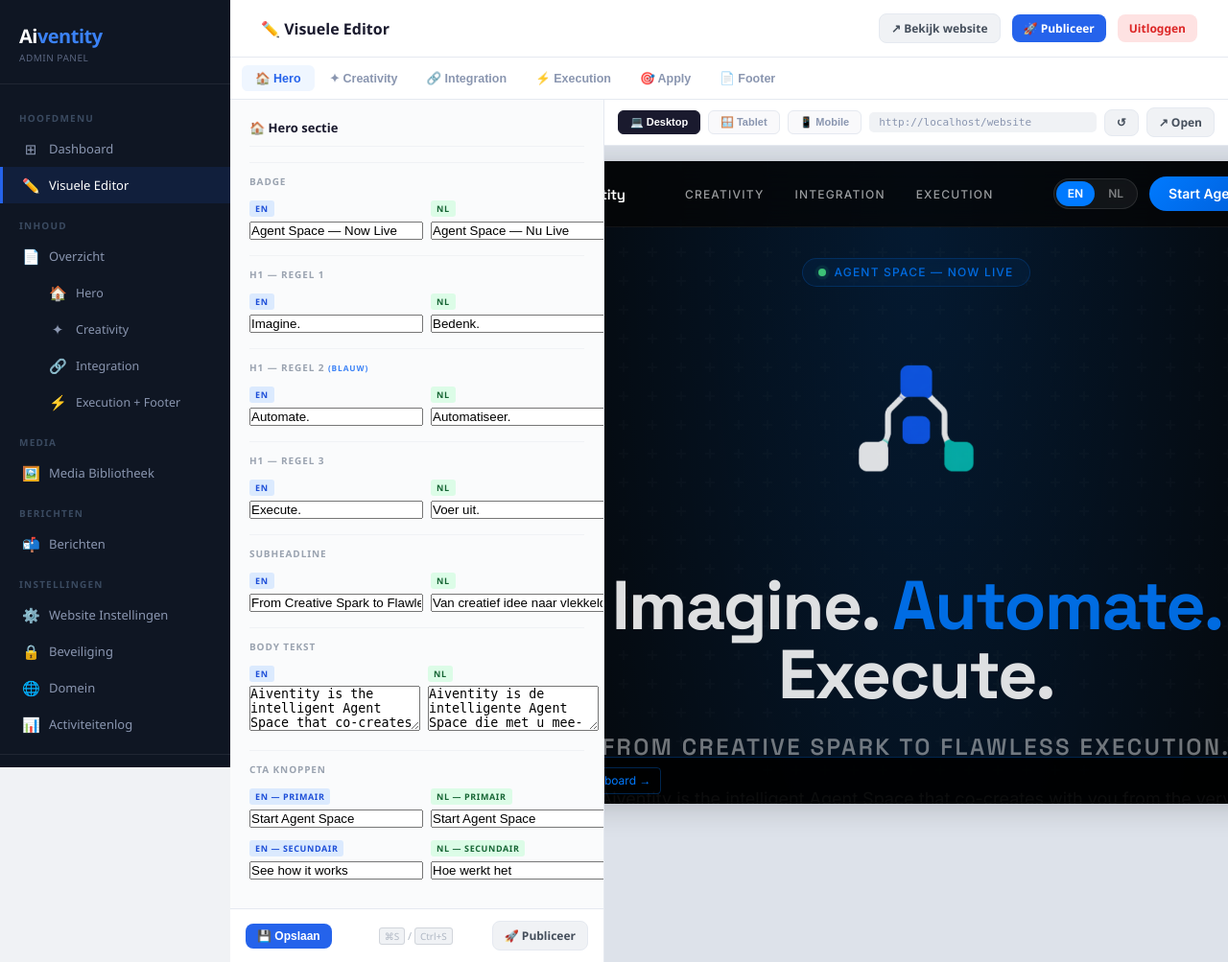
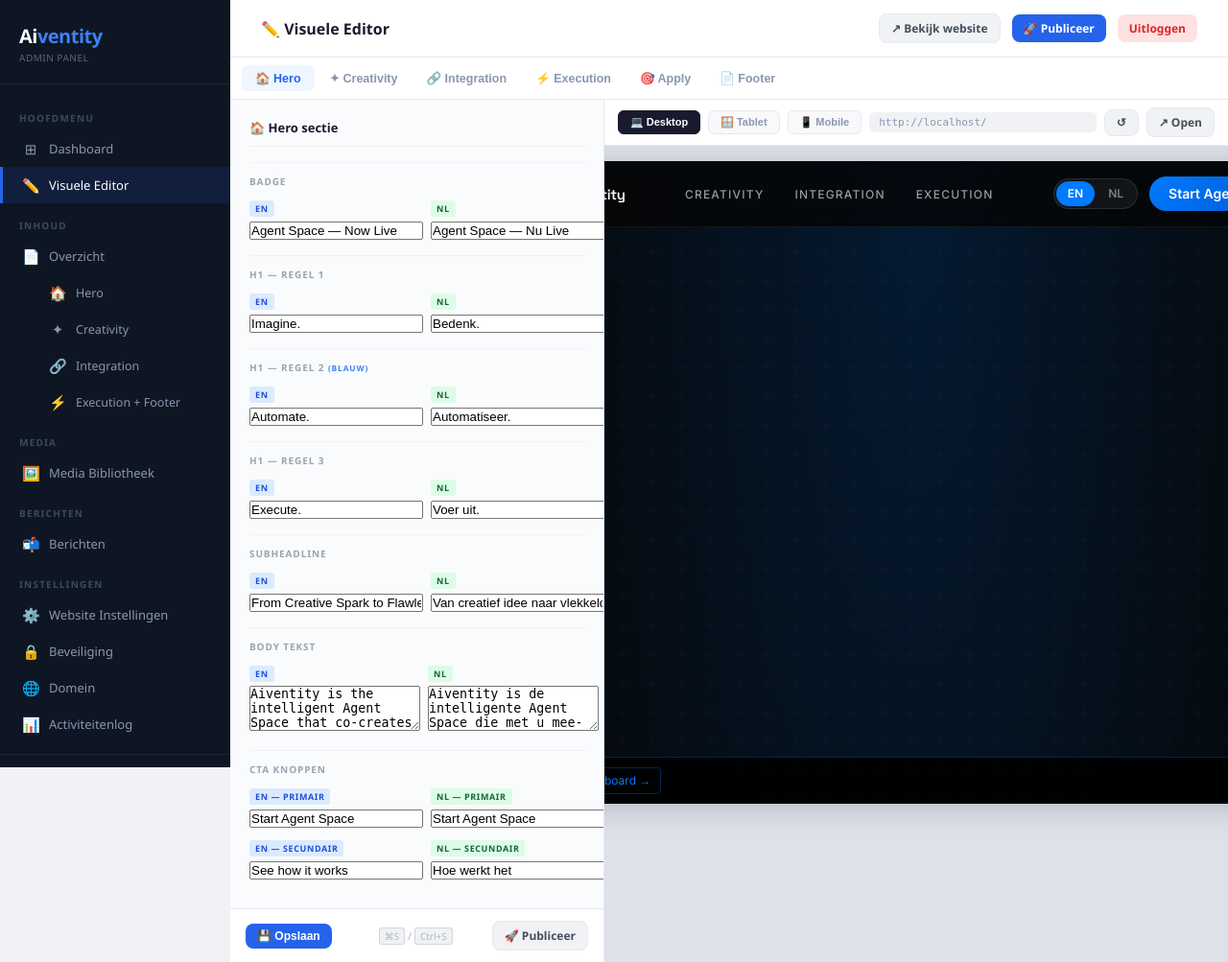
Before and after one commit to DanielKrab/aiventity-backend, a Flask app: page /editor in a window 1280 px wide. Shown: the whole page at 96% size. Run offline with Flask 3, Linux system fonts and the light colour scheme; the visitor is signed in with stand-in values (Sample User, id 1); some libraries are stand-ins or nearby versions.

Commit message:
Consolidate to single backend: / serves website, /admin serves dashboard
- Route / now serves the public website (no login required)
- Route /admin is the admin dashboard (was /)
- /website redirects to / for backward compat
- All "Bekijk website" links updated to use relative / instead of Netlify URL
- Editor preview iframe loads from / instead of /website
- No more Netlify dependency for the live website — everything runs on Render

Co-Authored-By: Claude Sonnet 4.6 <noreply@anthropic.com>

```diff
--- a/app.py
+++ b/app.py
@@ -115,7 +115,7 @@ def logout():
 # DASHBOARD
 # ══════════════════════════════════════════════════════════════════════════
 
-@app.route('/')
+@app.route('/admin')
 @login_required
 def dashboard():
     cfg = load_json(CONFIG_FILE)
@@ -635,12 +635,18 @@ def api_config():
 # WEBSITE / PREVIEW
 # ══════════════════════════════════════════════════════════════════════════
 
-@app.route('/website')
-def website():
-    """Public-facing website — no login required."""
+@app.route('/')
+def home():
+    """Public homepage — the live website, no login required."""
     content = load_json(CONTENT_FILE)
     cfg = load_json(CONFIG_FILE)
     return render_template('website.html', content=content, cfg=cfg)
+
+
+@app.route('/website')
+def website():
+    """Alias for / — backward compatibility."""
+    return redirect(url_for('home'))
 
 
 @app.route('/logo.png')
@@ -655,13 +661,13 @@ def logo_png():
 @app.route('/preview')
 @login_required
 def preview():
-    return redirect(url_for('website'))
+    return redirect(url_for('home'))
 
 
 @app.route('/public')
 def public_site():
-    """Alias for /website — share this URL with customers."""
-    return redirect(url_for('website'))
+    """Alias for / — share this URL with customers."""
+    return redirect(url_for('home'))
 
 
 # ══════════════════════════════════════════════════════════════════════════
@@ -684,6 +690,7 @@ def publish_netlify():
     try:
         # Render website HTML and strip the Flask admin bar
         html = render_template('website.html', content=load_json(CONTENT_FILE), cfg=cfg)
+        # Note: website is also live at aiventity-website.onrender.com/ directly
         html = _re.sub(r'<!-- Flask Admin Bar -->.*?</div>\n', '', html, flags=_re.DOTALL)
         html_bytes = html.encode('utf-8')
 
--- a/templates/base.html
+++ b/templates/base.html
@@ -211,7 +211,7 @@ input:checked+.toggle-slider:before{transform:translateX(20px)}
   </div>
 
   <div class="sidebar-bottom">
-    <a href="https://aiventitytool.netlify.app" target="_blank" class="view-site">
+    <a href="/" target="_blank" class="view-site">
       <span>↗</span> Bekijk website
     </a>
     <a href="{{ url_for('logout') }}" class="logout">
@@ -225,7 +225,7 @@ input:checked+.toggle-slider:before{transform:translateX(20px)}
   <div class="topbar">
     <div class="topbar-title">{% block page_title %}Dashboard{% endblock %}</div>
     <div class="topbar-actions">
-      <a href="https://aiventitytool.netlify.app" target="_blank" class="btn btn-ghost btn-sm">↗ Bekijk website</a>
+      <a href="/" target="_blank" class="btn btn-ghost btn-sm">↗ Bekijk website</a>
       <a href="{{ url_for('publish_netlify') }}" class="btn btn-primary btn-sm" onclick="this.textContent='Publiceren...';this.style.opacity='.7'">🚀 Publiceer</a>
       <a href="{{ url_for('logout') }}" class="btn btn-danger btn-sm">Uitloggen</a>
     </div>
--- a/templates/content/agents.html
+++ b/templates/content/agents.html
@@ -93,7 +93,7 @@
   <div style="position:sticky;bottom:0;background:#f0f2f5;padding:16px 0;margin-top:24px;display:flex;gap:12px;align-items:center">
     <button type="submit" class="btn btn-primary">Opslaan</button>
     <a href="{{ url_for('content_index') }}" class="btn btn-ghost">Annuleren</a>
-    <a href="https://aiventitytool.netlify.app" target="_blank" class="btn btn-ghost btn-sm" style="margin-left:auto">↗ Bekijk live</a>
+    <a href="https://aiventity-website.onrender.com" target="_blank" class="btn btn-ghost btn-sm" style="margin-left:auto">↗ Bekijk live</a>
   </div>
 </form>
 {% endblock %}
--- a/templates/content/hero.html
+++ b/templates/content/hero.html
@@ -76,7 +76,7 @@
   <div style="position:sticky;bottom:0;background:#f0f2f5;padding:16px 0;margin-top:24px;display:flex;gap:12px;align-items:center">
     <button type="submit" class="btn btn-primary">Opslaan</button>
     <a href="{{ url_for('content_index') }}" class="btn btn-ghost">Annuleren</a>
-    <a href="https://aiventitytool.netlify.app" target="_blank" class="btn btn-ghost btn-sm" style="margin-left:auto">↗ Bekijk live</a>
+    <a href="https://aiventity-website.onrender.com" target="_blank" class="btn btn-ghost btn-sm" style="margin-left:auto">↗ Bekijk live</a>
   </div>
 </form>
 {% endblock %}
--- a/templates/content/platform.html
+++ b/templates/content/platform.html
@@ -47,7 +47,7 @@
   <div style="position:sticky;bottom:0;background:#f0f2f5;padding:16px 0;margin-top:24px;display:flex;gap:12px;align-items:center">
     <button type="submit" class="btn btn-primary">Opslaan</button>
     <a href="{{ url_for('content_index') }}" class="btn btn-ghost">Annuleren</a>
-    <a href="https://aiventitytool.netlify.app" target="_blank" class="btn btn-ghost btn-sm" style="margin-left:auto">↗ Bekijk live</a>
+    <a href="https://aiventity-website.onrender.com" target="_blank" class="btn btn-ghost btn-sm" style="margin-left:auto">↗ Bekijk live</a>
   </div>
 </form>
 {% endblock %}
--- a/templates/content/services.html
+++ b/templates/content/services.html
@@ -48,7 +48,7 @@
   <div style="position:sticky;bottom:0;background:#f0f2f5;padding:16px 0;margin-top:24px;display:flex;gap:12px;align-items:center">
     <button type="submit" class="btn btn-primary">Opslaan</button>
     <a href="{{ url_for('content_index') }}" class="btn btn-ghost">Annuleren</a>
-    <a href="https://aiventitytool.netlify.app" target="_blank" class="btn btn-ghost btn-sm" style="margin-left:auto">↗ Bekijk live</a>
+    <a href="https://aiventity-website.onrender.com" target="_blank" class="btn btn-ghost btn-sm" style="margin-left:auto">↗ Bekijk live</a>
   </div>
 </form>
 {% endblock %}
--- a/templates/dashboard.html
+++ b/templates/dashboard.html
@@ -17,7 +17,7 @@
         {% endif %}
       </p>
     </div>
-    <a href="https://aiventitytool.netlify.app" target="_blank" class="btn btn-primary">↗ Bekijk website</a>
+    <a href="https://aiventity-website.onrender.com" target="_blank" class="btn btn-primary">↗ Bekijk website</a>
   </div>
 </div>
 
--- a/templates/editor.html
+++ b/templates/editor.html
@@ -473,13 +473,13 @@ kbd {
       <button class="dv-btn on" id="dv-desktop" onclick="setDevice('desktop')">💻 Desktop</button>
       <button class="dv-btn"    id="dv-tablet"  onclick="setDevice('tablet')">🪟 Tablet</button>
       <button class="dv-btn"    id="dv-mobile"  onclick="setDevice('mobile')">📱 Mobile</button>
-      <span class="preview-url">{{ request.host_url }}website</span>
+      <span class="preview-url">{{ request.host_url }}</span>
       <button class="btn btn-ghost btn-sm" onclick="reloadPreview()" title="Vernieuwen">↺</button>
-      <a href="/website" target="_blank" class="btn btn-ghost btn-sm">↗ Open</a>
+      <a href="/" target="_blank" class="btn btn-ghost btn-sm">↗ Open</a>
     </div>
     <div class="preview-scroll">
       <div class="frame-wrap dv-desktop" id="frame-wrap">
-        <iframe id="prev-iframe" src="/website" title="Website preview"></iframe>
+        <iframe id="prev-iframe" src="/" title="Website preview"></iframe>
       </div>
     </div>
   </div>
@@ -548,7 +548,7 @@ function setDevice(dev) {
 // ── Reload preview iframe
 function reloadPreview() {
   const iframe = document.getElementById('prev-iframe');
-  iframe.src = '/website?' + Date.now();
+  iframe.src = '/?' + Date.now();
 }
 
 // ── Keyboard shortcut Ctrl/Cmd+S
```
Also changed, not shown: 1 other file.
